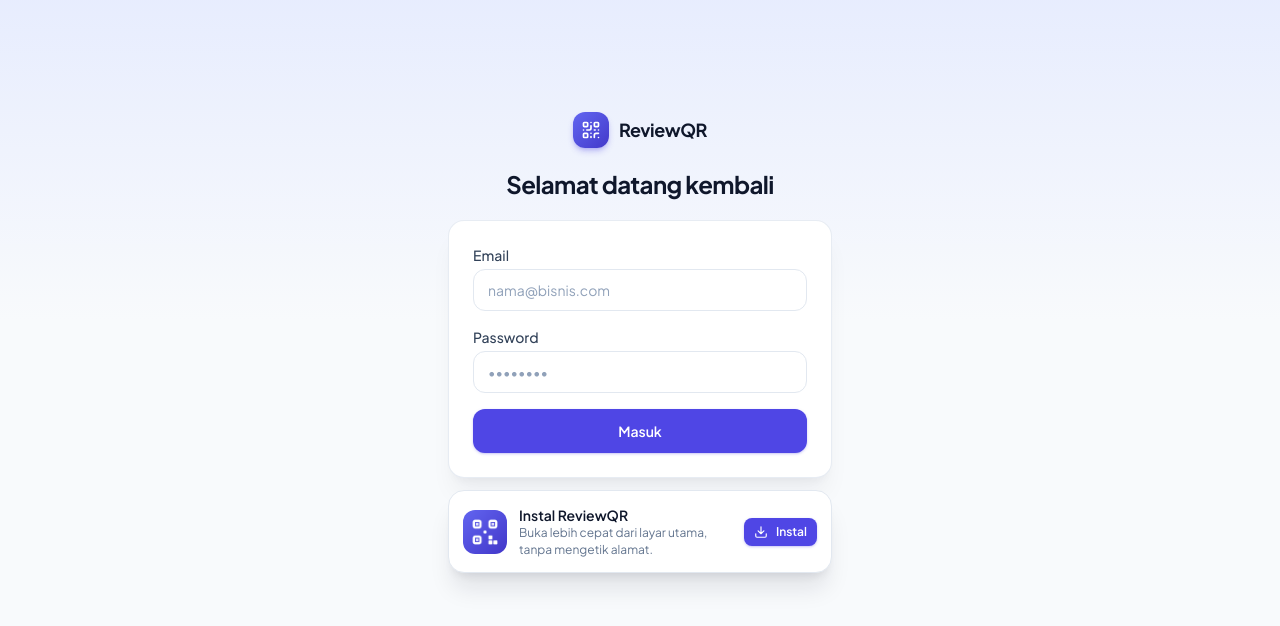
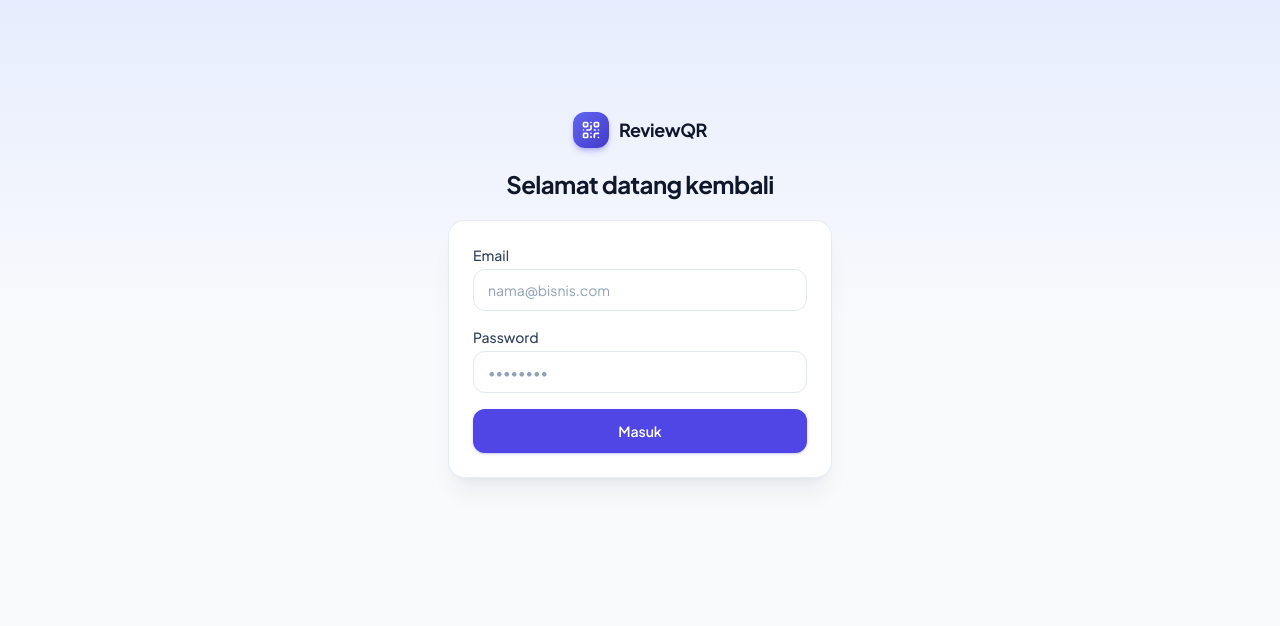
Before and after one commit to ekodororo-hash/qris, a Next.js app: page /login in a window 1280 px wide. Shown: the top 626 px of the page. Built offline with nearby package versions, Linux system fonts and the light colour scheme; no server answers.

Commit message:
Add files via upload

```diff
--- a/src/components/install-prompt.tsx
+++ b/src/components/install-prompt.tsx
@@ -4,9 +4,9 @@ import { usePathname } from "next/navigation";
 import { IconClose, IconDownload } from "./icons";
 
 type InstallEvent = Event & { prompt: () => Promise<void>; userChoice: Promise<{ outcome: "accepted" | "dismissed" }> };
-type Ctx = { canInstall: boolean; installed: boolean; hasPrompt: boolean; ios: boolean; install: () => Promise<void> };
+type Ctx = { canInstall: boolean; ios: boolean; install: () => Promise<void> };
 
-const InstallCtx = createContext<Ctx>({ canInstall: false, installed: false, hasPrompt: false, ios: false, install: async () => {} });
+const InstallCtx = createContext<Ctx>({ canInstall: false, ios: false, install: async () => {} });
 export const useInstall = () => useContext(InstallCtx);
 
 const isStandalone = () =>
@@ -46,7 +46,7 @@ export function InstallProvider({ children }: { children: React.ReactNode }) {
   const showBanner = canInstall && !dismissed && !path.startsWith("/q/") && !path.startsWith("/login");
 
   return (
-    <InstallCtx.Provider value={{ canInstall, installed, hasPrompt: !!evt, ios, install }}>
+    <InstallCtx.Provider value={{ canInstall, ios, install }}>
       {children}
       {showBanner && (
         <div role="dialog" aria-label="Instal aplikasi" className="fixed inset-x-3 bottom-3 z-50 mx-auto max-w-md print:hidden">
@@ -58,7 +58,7 @@ export function InstallProvider({ children }: { children: React.ReactNode }) {
 }
 
 // kartu instal (tampilan sama untuk kotak ajakan dan untuk tombol permanen di halaman login)
-function InstallCard({ ios, desc, onInstall, onClose }: { ios: boolean; desc?: string; onInstall: () => void; onClose?: () => void }) {
+function InstallCard({ ios, onInstall, onClose }: { ios: boolean; onInstall: () => void; onClose?: () => void }) {
   return (
     <div className="flex items-center gap-3 rounded-2xl border border-slate-200 bg-white p-3.5 shadow-xl shadow-slate-900/10">
       {/* eslint-disable-next-line @next/next/no-img-element */}
@@ -66,7 +66,7 @@ function InstallCard({ ios, desc, onInstall, onClose }: { ios: boolean; desc?: s
       <div className="min-w-0 flex-1">
         <p className="text-sm font-semibold text-slate-900">Instal ReviewQR</p>
         <p className="text-xs leading-snug text-slate-500">
-          {desc ?? (ios ? "Ketuk tombol Bagikan, lalu pilih “Tambah ke Layar Utama”." : "Buka lebih cepat dari layar utama, tanpa mengetik alamat.")}
+          {ios ? "Ketuk tombol Bagikan, lalu pilih “Tambah ke Layar Utama”." : "Buka lebih cepat dari layar utama, tanpa mengetik alamat."}
         </p>
       </div>
       {!ios && <button type="button" onClick={onInstall} className="btn btn-sm shrink-0"><IconDownload className="size-3.5" />Instal</button>}
@@ -75,17 +75,10 @@ function InstallCard({ ios, desc, onInstall, onClose }: { ios: boolean; desc?: s
   );
 }
 
-// kartu instal permanen (halaman login): selalu tampil selama belum dibuka sebagai aplikasi terpasang.
-// Kalau browser memberi sinyal instal, tombol langsung memasang; kalau tidak, tombol menampilkan petunjuk manual.
+// kartu instal di halaman login: sama seperti banner tapi tanpa tombol X (tidak bisa ditutup).
+// Tampil hanya saat browser memberi sinyal instal; hilang kalau aplikasi sudah terpasang.
 export function InstallButton() {
-  const { installed, ios, hasPrompt, install } = useInstall();
-  const [manual, setManual] = useState(false);
-  if (installed) return null;
-  return (
-    <InstallCard
-      ios={ios}
-      desc={manual ? "Buka menu browser (⋮), lalu pilih “Instal aplikasi” atau “Tambahkan ke layar utama”." : undefined}
-      onInstall={() => (hasPrompt ? install() : setManual(true))}
-    />
-  );
+  const { canInstall, ios, install } = useInstall();
+  if (!canInstall) return null;
+  return <InstallCard ios={ios} onInstall={install} />;
 }
```
